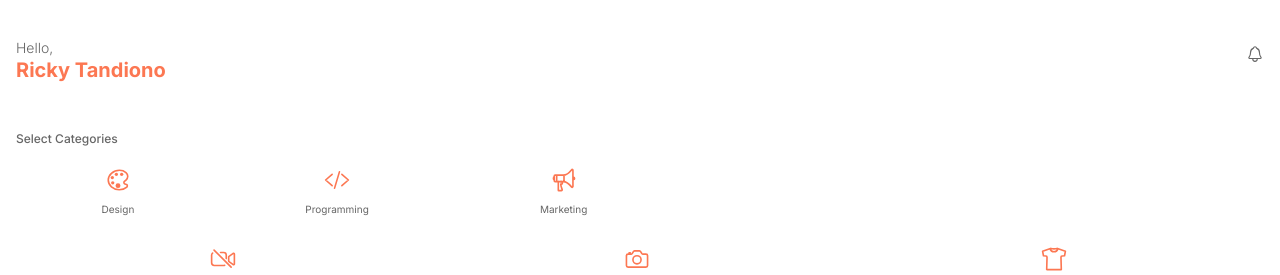
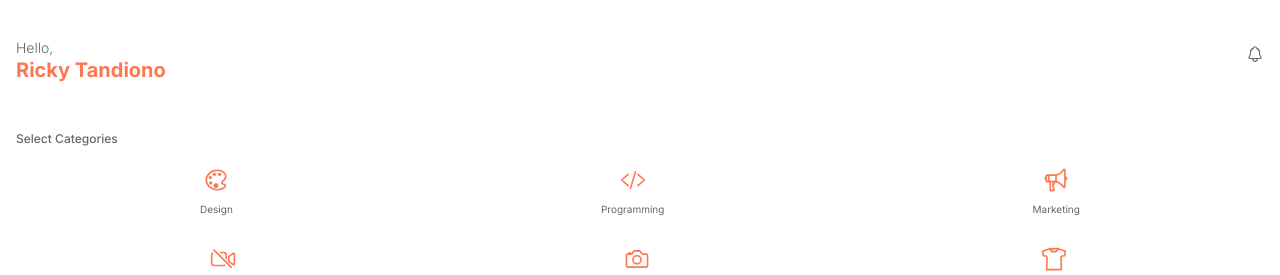
Before and after one commit to vinzmc/freeforfreelancer, a React (Create React App) app: page /HomePage in a window 1280 px wide. Shown: the top 275 px of the page. Built offline with nearby package versions, Linux system fonts and the light colour scheme; no server answers; the database is empty.

Commit message:
kategori page
beneran done

```diff
--- a/src/pages/HomePage.tsx
+++ b/src/pages/HomePage.tsx
@@ -68,16 +68,10 @@ const HomePage: React.FC = () => {
         <div className="categories">
           <h2>Select Categories</h2>
           <div className="categories-flex">
-            {[...Array(3)].map((_, i) =>
-              <a onClick={() => categoryOnClick(arrCategory[i])} className="category" key={i}>
+            {arrCategory.map((doc, i) =>
+              <a onClick={() => categoryOnClick(doc)} className="category" key={i}>
                 <IonIcon icon={arrIcon[i]} className="category-icon" />
-                <p>{arrCategory[i]}</p>
-              </a>
-            )}
-            {[...Array(3)].map((_, i) =>
-              <a onClick={() => categoryOnClick(arrCategory[i+3])} className="category" key={i}>
-                <IonIcon icon={arrIcon[i+3]} className="category-icon" />
-                <p>{arrCategory[i+3]}</p>
+                <p>{doc}</p>
               </a>
             )}
           </div>
```
